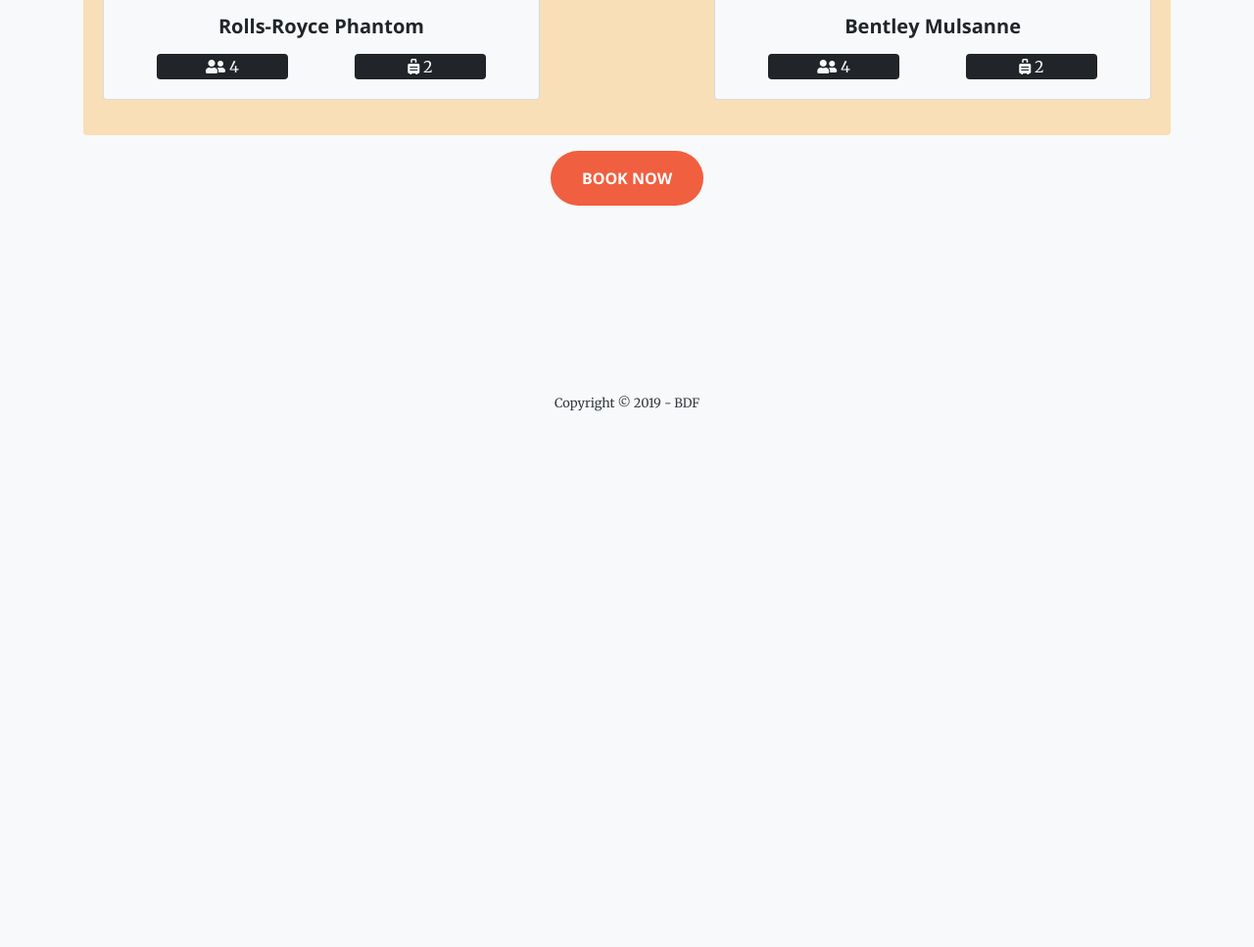
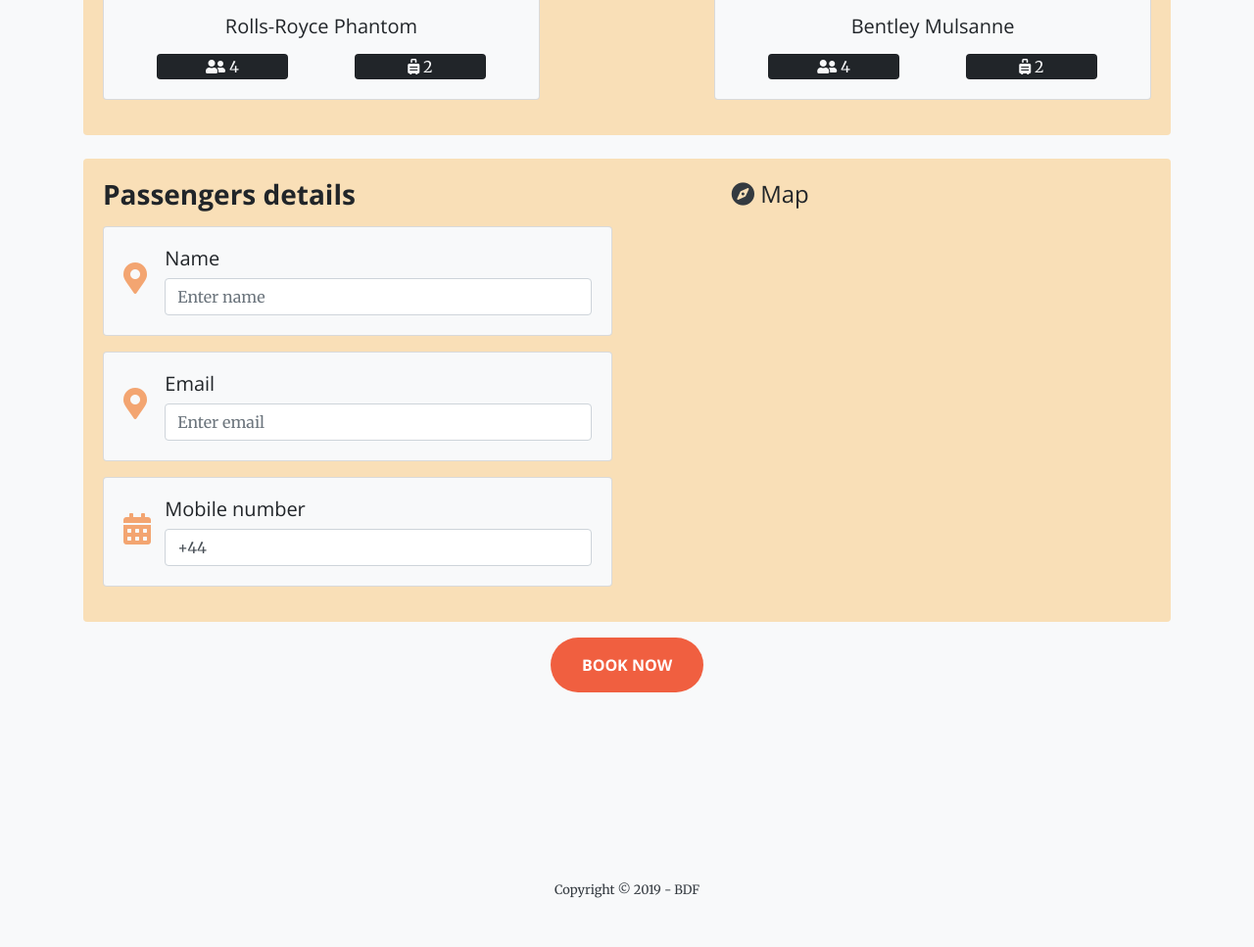
Before and after one commit to wuiyanng1998/FunTimesGroupB, a PHP site: page /makeNewBooking.html in a window 1280 px wide. Shown: the part 1955-2922 px from the top of the page at 98% size. Before the commit the page ends 2375 px from the top, so only its background shows below. Run offline with PHP 8.4, Linux system fonts and the light colour scheme.

Commit message:
Updated car section. started adding passenger details

```diff
--- a/js/makeNewBooking.js
+++ b/js/makeNewBooking.js
@@ -36,4 +36,7 @@
 
 
 
+
+
+
 })(jQuery); // End of use strict
--- a/makeNewBooking.html
+++ b/makeNewBooking.html
@@ -153,7 +153,7 @@
         </div>
 
         <br>
-
+        <!--Choose car section-->
         <div class="card bg-card">
             <div class="card-body">
                 <div class="pl-0">
@@ -165,7 +165,7 @@
                             <div class="card-body text-center">
                                 <div class="container-fluid">
                                     <img src="img/cars/car-list-eclass.png" class="container-fluid px-0"/>
-                                    <h5 class="my-3 font-weight-bold">Mercedes E-Class</h5>
+                                    <h5 class="my-3 ">Mercedes E-Class</h5>
                                 </div>
                                 <div class="row">
                                     <div class="card col-4 offset-1 bg-dark">
@@ -187,7 +187,7 @@
                             <div class="card-body text-center">
                                 <div class="container-fluid">
                                     <img src="img/cars/car-list-sclass1.png" class="container-fluid px-0"/>
-                                    <h5 class="my-3 font-weight-bold">Mercedes S-Class</h5>
+                                    <h5 class="my-3 ">Mercedes S-Class</h5>
                                 </div>
                                 <div class="row">
                                     <div class="card col-4 offset-1 bg-dark">
@@ -210,12 +210,12 @@
                             <div class="card-body text-center">
                                 <div class="container-fluid">
                                     <img src="img/cars/V-class-side.png" class="container-fluid px-0"/>
-                                    <h5 class="my-3 font-weight-bold">Mercedes V-Class</h5>
+                                    <h5 class="my-3 ">Mercedes V-Class</h5>
                                 </div>
                                 <div class="row">
                                     <div class="card col-4 offset-1 bg-dark">
                                         <div class="card-body text-light p-0">
-                                            <a> <i class="fas fa-1x fa-user-friends text-light"> </i> 4 </a>
+                                            <a> <i class="fas fa-1x fa-user-friends text-light"> </i> 6 </a>
                                         </div>
                                     </div>
                                     <div class="card col-4 offset-2 bg-dark">
@@ -232,7 +232,7 @@
                             <div class="card-body text-center">
                                 <div class="container-fluid">
                                     <img src="img/cars/rra1.png" class="container-fluid px-0"/>
-                                    <h5 class="my-3 font-weight-bold">Range Rover</h5>
+                                    <h5 class="my-3 ">Range Rover</h5>
                                 </div>
                                 <div class="row">
                                     <div class="card col-4 offset-1 bg-dark">
@@ -242,7 +242,7 @@
                                     </div>
                                     <div class="card col-4 offset-2 bg-dark">
                                         <div class="card-body text-light p-0">
-                                            <a> <i class="fas fa-1x fa-suitcase-rolling text-light"> </i> 2 </a>
+                                            <a> <i class="fas fa-1x fa-suitcase-rolling text-light"> </i> 4 </a>
                                         </div>
                                     </div>
                                 </div>
@@ -255,7 +255,7 @@
                             <div class="card-body text-center">
                                 <div class="container-fluid">
                                     <img src="img/cars/car-list-phantom1.png" class="container-fluid px-0"/>
-                                    <h5 class="my-3 font-weight-bold">Rolls-Royce Phantom</h5>
+                                    <h5 class="my-3">Rolls-Royce Phantom</h5>
                                 </div>
                                 <div class="row">
                                     <div class="card col-4 offset-1 bg-dark">
@@ -277,7 +277,7 @@
                             <div class="card-body text-center">
                                 <div class="container-fluid">
                                     <img src="img/cars/bentley-mulsanne.png" class="container-fluid px-0"/>
-                                    <h5 class="my-3 font-weight-bold">Bentley Mulsanne</h5>
+                                    <h5 class="my-3 ">Bentley Mulsanne</h5>
                                 </div>
                                 <div class="row">
                                     <div class="card col-4 offset-1 bg-dark">
@@ -293,6 +293,69 @@
                                 </div>
                             </div>
                         </div>
+                    </div>
+                </div>
+            </div>
+        </div>
+
+
+        <br>
+
+        <div class="card bg-card">
+            <div class="card-body">
+                <div class="row">
+                    <div class="col-md-12 col-lg-6">
+                        <div class="pl-0">
+                            <h3 class="font-weight-bold">Passengers details </h3>
+                        </div>
+                        <div class="card pl-0 my-3 bg-light">
+                            <div class="card-body">
+                                <div class="row">
+                                    <div class="col-1 col-md-1">
+                                        <i class="fas fa-2x fa-map-marker-alt text-primary-light my-3"></i>
+                                    </div>
+                                    <div class="col-11 col-md-11">
+                                        <h5>Name</h5>
+                                        <input class="form-control validate" id="passenger_name"
+                                               placeholder="Enter name"
+                                               type="text">
+                                    </div>
+                                </div>
+                            </div>
+                        </div>
+                        <div class="card pl-0 my-3 bg-light">
+                            <div class="card-body">
+                                <div class="row">
+                                    <div class="col-1">
+                                        <i class="fas fa-2x fa-map-marker-alt text-primary-light my-3"></i>
+                                    </div>
+                                    <div class="col-11">
+                                        <h5>Email</h5>
+                                        <input class="form-control validate" id="passenger_email"
+                                               placeholder="Enter email"
+                                               type="email">
+                                    </div>
+                                </div>
+                            </div>
+                        </div>
+
+                        <div class="card ml-0 pl-0 my-3 bg-light">
+                            <div class="card-body ">
+                                <div class="row">
+                                    <div class="col-1">
+                                        <i class="fas fa-2x fa-calendar-alt text-primary-light my-3"></i>
+                                    </div>
+                                    <div class="col-11">
+                                        <h5>Mobile number</h5>
+                                        <input class="form-control validate" id="passenger_phone" value="+44"
+                                               type="tel">
+                                    </div>
+                                </div>
+                            </div>
+                        </div>
+                    </div>
+                    <div class="col-lg-5 offset-lg-1 d-none d-lg-block">
+                        <h4><i class="fas fa-1x fa-compass text-dark my-1"></i> Map </h4>
                     </div>
                 </div>
             </div>
```
Also changed, not shown: css/creative.css (+11 -0 lines).
